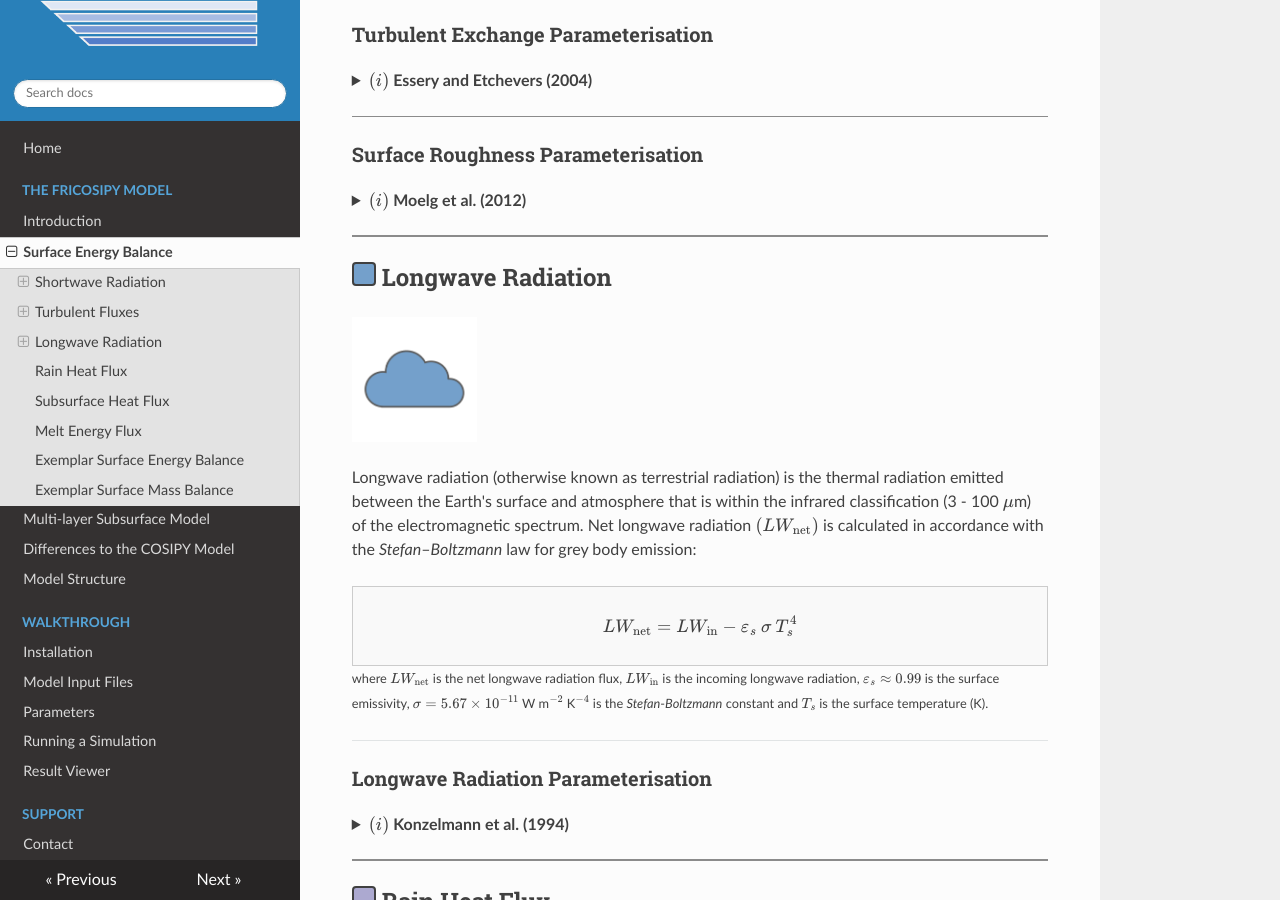
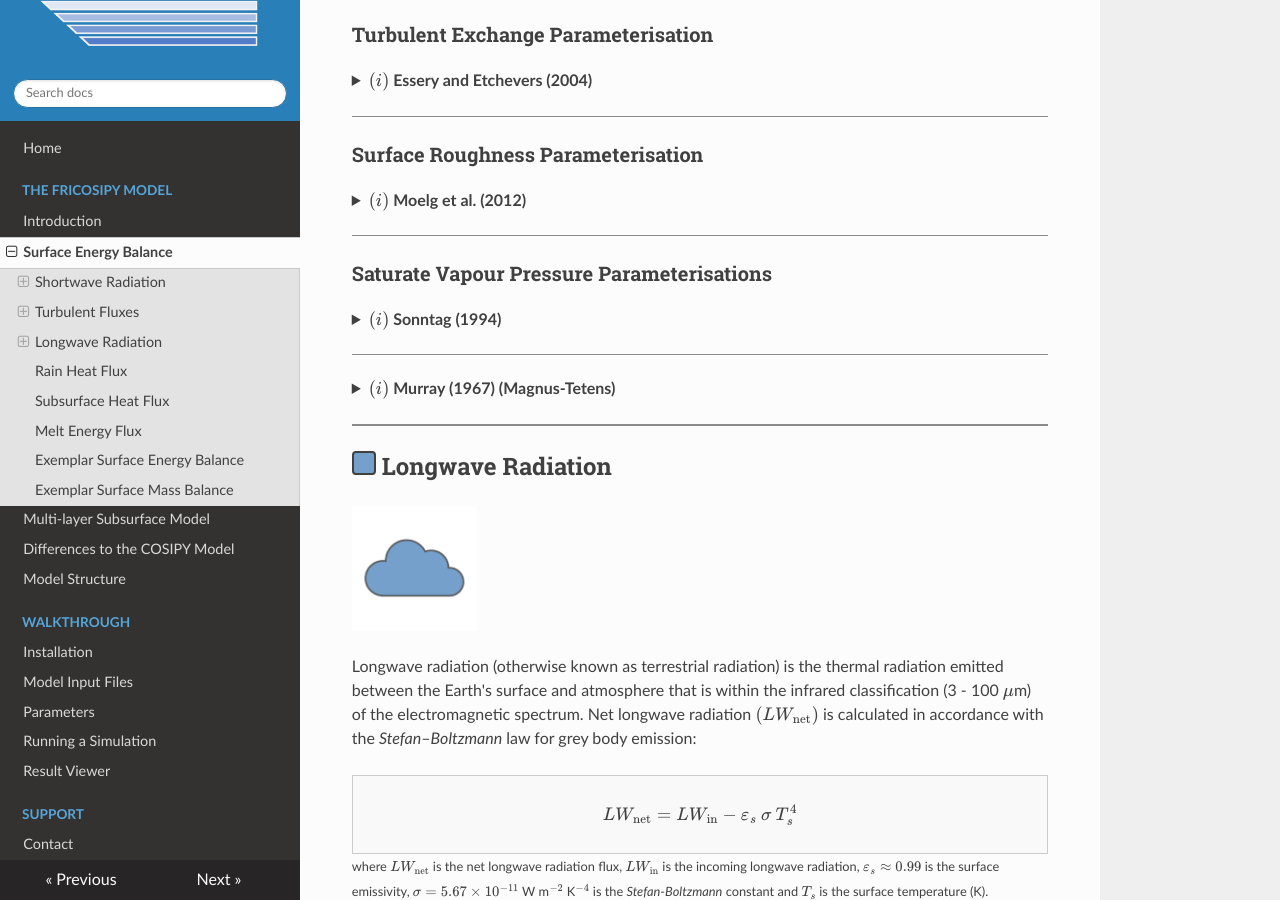
Before and after one commit to MarcusGastaldello/FRICOSIPY, an MkDocs documentation site: the page built from docs/surface_energy_balance.md, in a window 1280 px wide and 900 px high, scrolled down 4753 px. Built offline with MkDocs 1.6.1, drawn with Linux system fonts in a browser that asks for light colours.

Commit message:
Update surface_energy_balance.md

```diff
--- a/docs/surface_energy_balance.md
+++ b/docs/surface_energy_balance.md
@@ -261,6 +261,38 @@ $$
     </div>
     <div style="font-size: small; margin-top: 2px; line-height: 1.75;"> where $\mu_{\text{ fresh snow}} = 0.024$ mm and $\mu_{\text{ firn}} = 4.0$ mm are the albedo of fresh snow and firn, respectively (default values),<br> and $t^*$ is the characteristic surface roughness timescale parameter (mm h$^{-1}$).</div>
 
+<hr style="height:1px; background-color:#8b8b8b; border:none;" />
+
+### Saturate Vapour Pressure Parameterisations
+
+??? "**$(i)$ Sonntag (1994)**"
+
+    <br>
+    Using the parameterisation of [Sonntag (2012)](https://doi.org/10.1127/metz/3/1994/51), the saturated vapour pressure...
+
+    <div style="border:1px solid #ccc; padding:10px; background:#f9f9f9; max-width:100%; overflow-x:auto;">
+    $$
+    VPsat =
+    $$
+
+    </div>
+    <div style="font-size: small; margin-top: 2px; line-height: 1.75;"> where.</div>
+
+<hr style="height:1px; background-color:#8b8b8b; border:none;" />
+
+??? "**$(i)$ Murray (1967) (Magnus-Tetens)**"
+
+    <br>
+    Using the parameterisation of [Murray (1967)](https://doi.org/10.1175/1520-0450(1967)006%3C0203:OTCOSV%3E2.0.CO;2), the saturated vapour pressure...
+
+    <div style="border:1px solid #ccc; padding:10px; background:#f9f9f9; max-width:100%; overflow-x:auto;">
+    $$
+    VPsat =
+    $$
+
+    </div>
+    <div style="font-size: small; margin-top: 2px; line-height: 1.75;"> where.</div>
+
 <hr style="height:2px; background-color:#8b8b8b; border:none;" />
 
 ## <span style="display: inline-block; width: 1em; height: 1em;background-color: #74A0CB; border: 2px solid #404040; border-radius: 4px; "></span> Longwave Radiation
```
